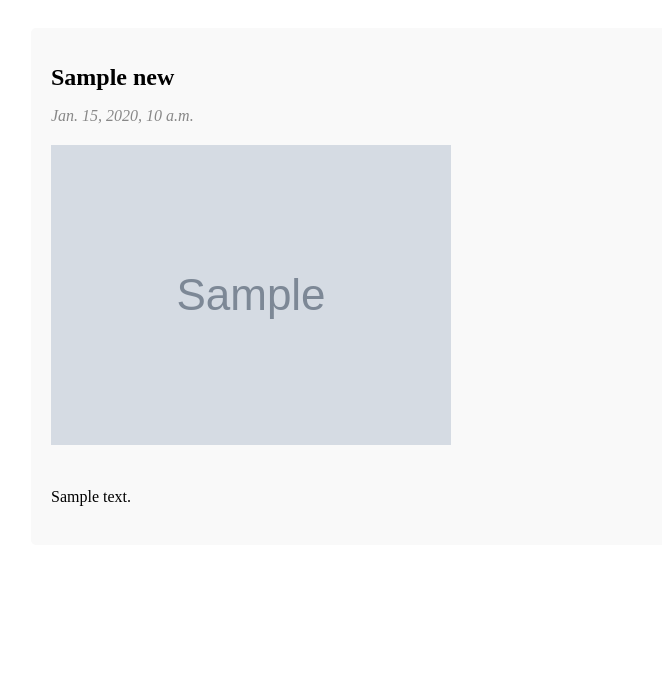
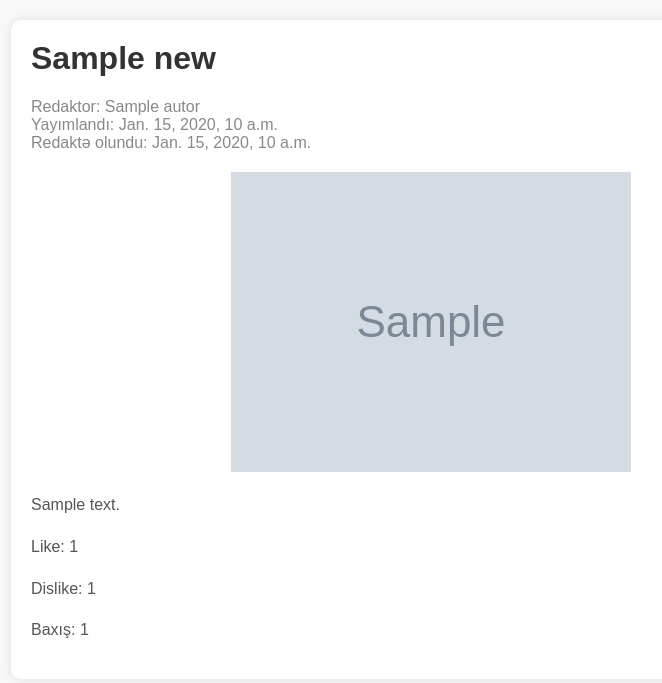
Before and after one commit to settarhesenli/oxu.az, a Django app: template newsfeed/news/templates/news/news_details.html in a window 1280 px wide. Shown: the top 683 px of the page, without its empty margins (209-871 px from the left). Run offline with Django 3.2, Linux system fonts and the light colour scheme; the template is opened without the code that fills it: most values are stand-ins (such as "Sample title", 1, 10 or a date in 2020); grey boxes marked "Sample" are stand-in pictures.

Commit message:
Fix Bugs

```diff
--- /dev/null
+++ b/newsfeed/news/static/news/details.css
@@ -0,0 +1,44 @@
+body {
+    font-family: Arial, sans-serif;
+    margin: 0;
+    padding: 0;
+    background-color: #f8f8f8;
+}
+
+.container {
+    max-width: 800px;
+    margin: 20px auto;
+    background-color: #fff;
+    padding: 20px;
+    border-radius: 10px;
+    box-shadow: 0px 0px 10px rgba(0, 0, 0, 0.1);
+}
+
+h1 {
+    color: #333;
+    margin-top: 0;
+}
+
+p {
+    color: #555;
+    line-height: 1.6;
+}
+
+.author {
+    margin-top: 20px;
+    color: #888;
+}
+
+.date {
+    color: #888;
+}
+
+.image-container {
+    margin-top: 20px;
+    text-align: center;
+}
+
+img {
+    max-width: 100%;
+    height: auto;
+}
--- a/newsfeed/news/static/news/news_details.css
+++ /dev/null
@@ -1,34 +0,0 @@
-.container {
-    max-width: 800px;
-    margin: 0 auto;
-    padding: 20px;
-}
-
-.news-details {
-    background-color: #f9f9f9;
-    border-radius: 5px;
-    padding: 20px;
-    margin-bottom: 20px;
-}
-
-.news-title {
-    font-size: 24px;
-    margin-bottom: 10px;
-}
-
-.news-date {
-    font-style: italic;
-    color: #888;
-    margin-bottom: 20px;
-}
-
-.news-image {
-    max-width: 612px;
-    height: 100%;
-    margin-bottom: 20px;
-}
-
-.news-content {
-    font-size: 16px;
-    line-height: 1.5;
-}
--- a/newsfeed/news/templates/news/index.html
+++ b/newsfeed/news/templates/news/index.html
@@ -15,7 +15,10 @@
         <h1 class="main-logo">oxu.az</h1>
     </div>
     <div class="sub-menu">
-        <h2 id="sub-menus1">Baş Səhifə</h2>
+        <div><h2 id="sub-menus1">Baş Səhifə</h2></div>
+        <div><h2 id="sub-menus2">Baş Səhifə</h2></div>
+        <div><h2 id="sub-menus1">Baş Səhifə</h2></div>
+        <div><h2 id="sub-menus1">Baş Səhifə</h2></div>
     </div>
     {% for nw in news %}
         <a href="news/{{ nw.pk }}">
--- a/newsfeed/news/templates/news/news_details.html
+++ b/newsfeed/news/templates/news/news_details.html
@@ -6,19 +6,22 @@
     <meta charset="UTF-8">
     <meta name="viewport" content="width=device-width, initial-scale=1.0">
     <title>Oxu.az - {{ news.name }}</title>
-    <link rel="stylesheet" href="news_details.css">
-    <link rel="icon" href="{% static 'images/unnamed.png' %}" type="image/x-icon">
+    <link rel="stylesheet" href="{% static 'news/details.css' %}">
+    <link rel="icon" href="{% static 'images/unnamed.png' %}">
 </head>
 <body>
     <div class="container">
-        <div class="news-details">
-            <h1 class="news-title">{{ news.name}}</h1>
-            <p class="news-date">{{ news.upload_time }}</p>
-            <img src="{{ news.image }}" alt="news.id" class="news-image">
-            <p class="news-content">
-            {{news.text}}
-            </p>
+        <h1>{{ news.name }}</h1>
+        <div class="author">Redaktor: {{ news.autor }}</div>
+        <div class="date">Yayımlandı: {{ news.created_at}}</div>
+        <div class="date">Redaktə olundu: {{ news.updated_at}}</div>
+        <div class="image-container">
+            <img src="{{news.image}}" alt="News Image">
         </div>
+        <p>{{ news.text }}</p>
+        <p>Like: {{ news.like_counter }}</p>
+        <p>Dislike: {{ news.dislike_counter }}</p>
+        <p>Baxış: {{ news.view_counter }}</p>
     </div>
 </body>
 </html>
--- a/newsfeed/news/views.py
+++ b/newsfeed/news/views.py
@@ -1,4 +1,5 @@
-from django.shortcuts import render
+from django.shortcuts import render, get_object_or_404
+from django.http import HttpResponseForbidden
 from .models import News
 
 
@@ -14,6 +15,8 @@ def home_page_view(request):
 
 def news_detail_view(request, pk):
     news = News.objects.get(id=pk)
+    news.view_counter += 1
+    news.save()
     context = {
         "news" : news
     }
```
Also changed, not shown: newsfeed/news/models.py (+10 -1 lines), newsfeed/db.sqlite3, newsfeed/news/migrations/0002_remove_news_upload_time_news_autor_news_created_at_and_more.py (added), newsfeed/news/migrations/0003_alter_news_autor.py (added).
